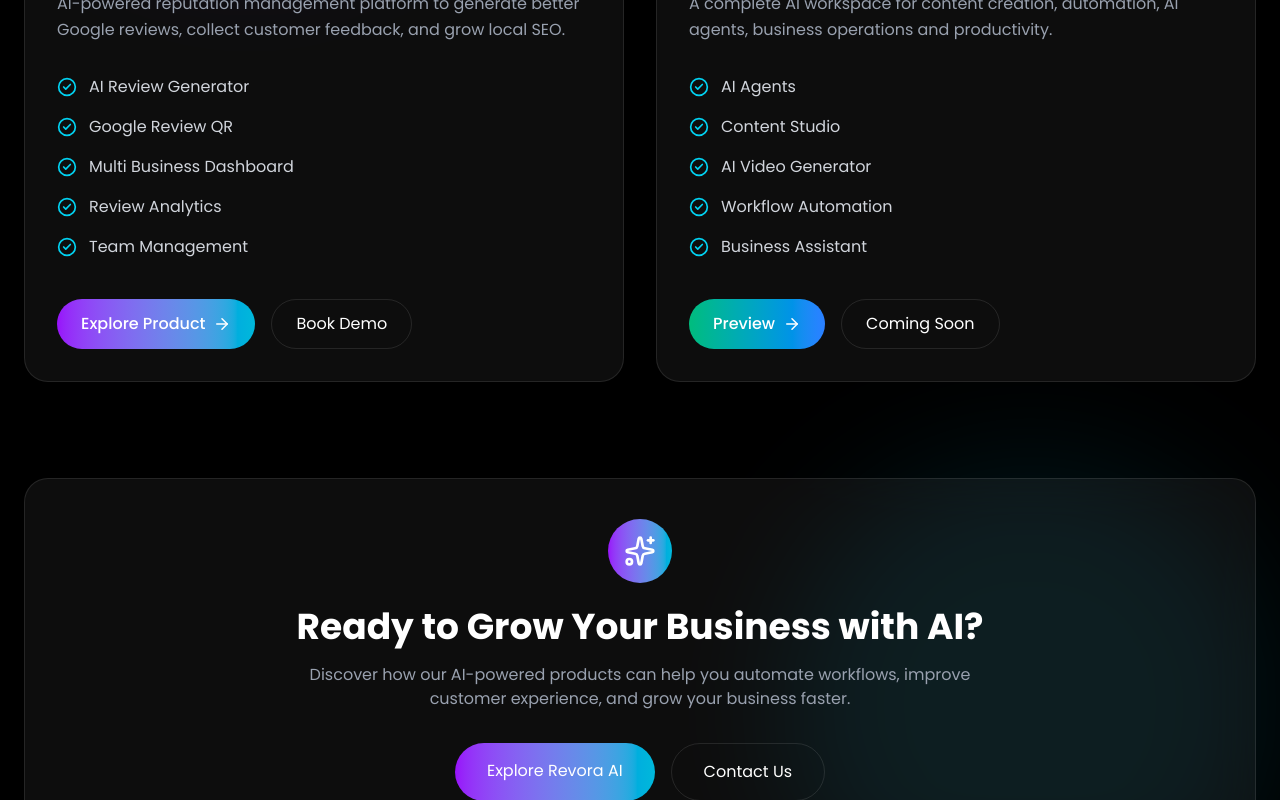
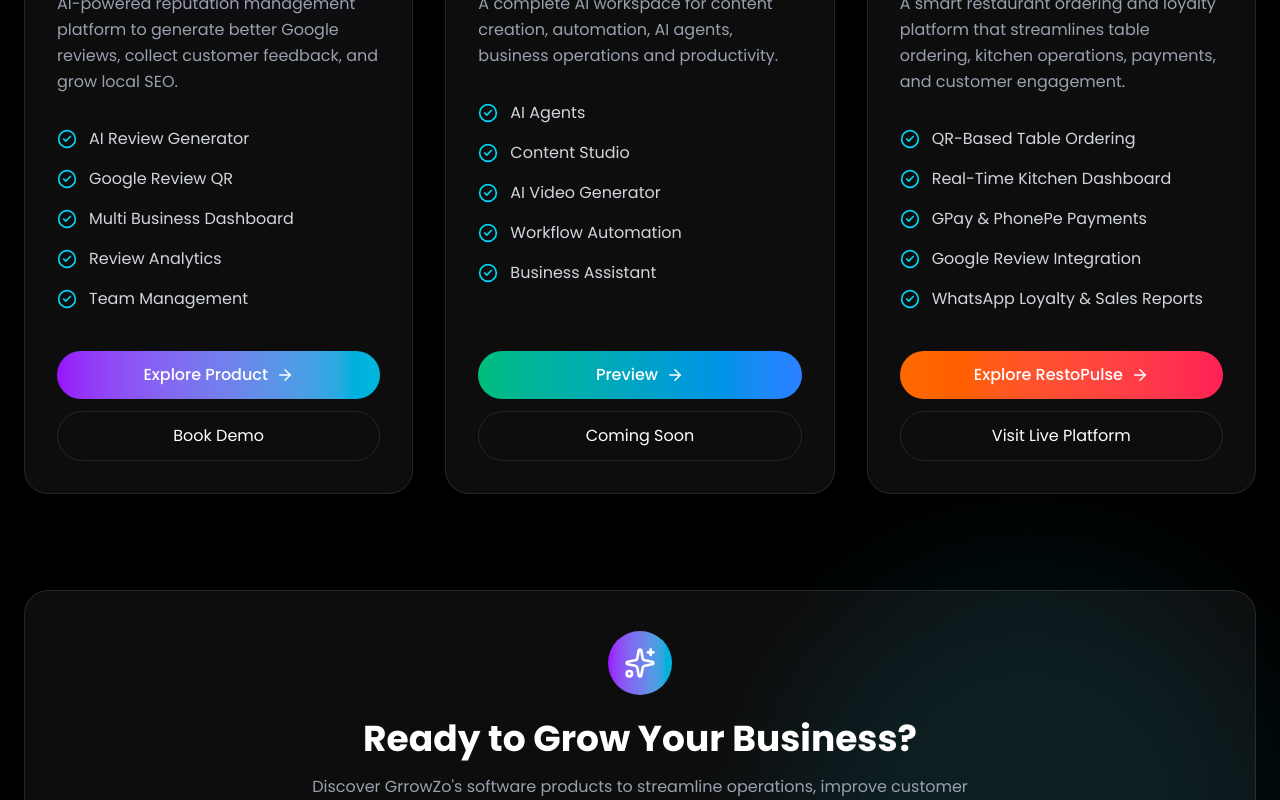
Before and after one commit to grrowzodigitalmarketing-max/grrowzo-website, a Next.js app: page / in a window 1280 px wide. Shown: the part 2260-3060 px from the top of the page. Built offline with nearby package versions, Linux system fonts and the light colour scheme.

Commit message:
Add RestoPulse homepage popup

```diff
--- a/app/page.tsx
+++ b/app/page.tsx
@@ -8,6 +8,7 @@
 import MouseGlow from "@/components/MouseGlow";
 import ScrollProgress from "@/components/ScrollProgress";
 import Loader from "@/components/Loader";
+import RestoPulsePopup from "@/components/RestoPulsePopup";
 import WhatsAppButton from "@/components/WhatsAppButton";
 import ContactSection from "@/components/ContactSection";
 import AboutSection from "@/components/AboutSection";
@@ -19,6 +20,7 @@
     <main className="bg-black text-white overflow-hidden" >
 
       <Loader />
+      <RestoPulsePopup />
       <ScrollProgress />
       <MouseGlow />
       <WhatsAppButton />
--- a/components/ProductsSection.tsx
+++ b/components/ProductsSection.tsx
@@ -8,6 +8,7 @@
   Star,
   ArrowRight,
   CheckCircle2,
+  UtensilsCrossed,
 } from "lucide-react";
 
 const products = [
@@ -27,6 +28,7 @@
     href: "/revora",
     primary: "Explore Product",
     secondary: "Book Demo",
+    external: false,
     gradient: "from-purple-600 to-cyan-500",
     border: "hover:border-cyan-400/40",
   },
@@ -46,8 +48,29 @@
     href: "/ai-os",
     primary: "Preview",
     secondary: "Coming Soon",
+    external: false,
     gradient: "from-emerald-500 to-blue-500",
     border: "hover:border-emerald-400/40",
+  },
+  {
+    title: "RestoPulse",
+    badge: "LIVE",
+    icon: <UtensilsCrossed className="w-7 h-7" />,
+    description:
+      "A smart restaurant ordering and loyalty platform that streamlines table ordering, kitchen operations, payments, and customer engagement.",
+    features: [
+      "QR-Based Table Ordering",
+      "Real-Time Kitchen Dashboard",
+      "GPay & PhonePe Payments",
+      "Google Review Integration",
+      "WhatsApp Loyalty & Sales Reports",
+    ],
+    href: "https://restopulse.grrowzo.com/",
+    primary: "Explore RestoPulse",
+    secondary: "Visit Live Platform",
+    external: true,
+    gradient: "from-orange-500 to-rose-500",
+    border: "hover:border-orange-400/40",
   },
 ];
 
@@ -78,12 +101,12 @@
           </div>
         </FadeUp>
 
-        {/* Cards */}
-        <div className="grid lg:grid-cols-2 gap-8">
-          {products.map((product, index) => (
-            <FadeUp key={index}>
+        {/* Product Cards */}
+        <div className="grid md:grid-cols-2 xl:grid-cols-3 gap-8">
+          {products.map((product) => (
+            <FadeUp key={product.title}>
               <div
-                className={`group h-full rounded-3xl border border-white/10 bg-white/5 backdrop-blur-xl p-8 transition-all duration-300 hover:-translate-y-2 ${product.border}`}
+                className={`group h-full flex flex-col rounded-3xl border border-white/10 bg-white/5 backdrop-blur-xl p-8 transition-all duration-300 hover:-translate-y-2 ${product.border}`}
               >
                 {/* Top */}
                 <div className="flex items-center justify-between mb-8">
@@ -100,41 +123,66 @@
                   </span>
                 </div>
 
-                <h3 className="text-3xl font-bold mb-4">{product.title}</h3>
+                <h3 className="text-3xl font-bold mb-4">
+                  {product.title}
+                </h3>
 
                 <p className="text-gray-400 leading-relaxed mb-8">
                   {product.description}
                 </p>
 
                 {/* Features */}
-                <div className="space-y-4 mb-10">
+                <div className="space-y-4 mb-10 flex-grow">
                   {product.features.map((feature) => (
                     <div
                       key={feature}
-                      className="flex items-center gap-3 text-gray-300"
+                      className="flex items-start gap-3 text-gray-300"
                     >
-                      <CheckCircle2 className="w-5 h-5 text-cyan-400" />
+                      <CheckCircle2 className="w-5 h-5 shrink-0 text-cyan-400 mt-0.5" />
                       <span>{feature}</span>
                     </div>
                   ))}
                 </div>
 
                 {/* Buttons */}
-                <div className="flex flex-wrap gap-4">
+                <div className="flex flex-col gap-3">
+                  {product.external ? (
+                    <a
+                      href={product.href}
+                      target="_blank"
+                      rel="noopener noreferrer"
+                      className={`inline-flex items-center justify-center gap-2 bg-gradient-to-r ${product.gradient} px-6 py-3 rounded-full font-medium hover:scale-105 transition duration-300`}
+                    >
+                      {product.primary}
+                      <ArrowRight size={18} />
+                    </a>
+                  ) : (
                     <Link
                       href={product.href}
-                    className={`inline-flex items-center gap-2 bg-gradient-to-r ${product.gradient} px-6 py-3 rounded-full font-medium hover:scale-105 transition duration-300`}
+                      className={`inline-flex items-center justify-center gap-2 bg-gradient-to-r ${product.gradient} px-6 py-3 rounded-full font-medium hover:scale-105 transition duration-300`}
                     >
                       {product.primary}
                       <ArrowRight size={18} />
                     </Link>
+                  )}
 
+                  {product.external ? (
+                    <a
+                      href={product.href}
+                      target="_blank"
+                      rel="noopener noreferrer"
+                      className="text-center border border-white/10 hover:border-orange-400 px-6 py-3 rounded-full transition duration-300"
+                    >
+                      {product.secondary}
+                    </a>
+                  ) : (
                     <Link
                       href="/contact"
-                    className="border border-white/10 hover:border-cyan-400 px-6 py-3 rounded-full transition duration-300"
+                      className="text-center border border-white/10 hover:border-cyan-400 px-6 py-3 rounded-full transition duration-300"
                     >
                       {product.secondary}
                     </Link>
+                  )}
                 </div>
               </div>
             </FadeUp>
@@ -151,22 +199,25 @@
             </div>
 
             <h3 className="text-3xl md:text-4xl font-bold mb-4">
-              Ready to Grow Your Business with AI?
+              Ready to Grow Your Business?
             </h3>
 
             <p className="text-gray-400 max-w-2xl mx-auto mb-8">
-              Discover how our AI-powered products can help you automate
-              workflows, improve customer experience, and grow your business
+              Discover GrrowZo&apos;s software products to streamline
+              operations, improve customer experience, and grow your business
               faster.
             </p>
 
             <div className="flex flex-col sm:flex-row justify-center gap-4">
-              <Link
-                href="/revora"
-                className="bg-gradient-to-r from-purple-600 to-cyan-500 px-8 py-4 rounded-full hover:scale-105 transition duration-300"
+              <a
+                href="https://restopulse.grrowzo.com/"
+                target="_blank"
+                rel="noopener noreferrer"
+                className="inline-flex items-center justify-center gap-2 bg-gradient-to-r from-orange-500 to-rose-500 px-8 py-4 rounded-full hover:scale-105 transition duration-300"
               >
-                Explore Revora AI
-              </Link>
+                Explore RestoPulse
+                <ArrowRight size={18} />
+              </a>
 
               <Link
                 href="/contact"
--- /dev/null
+++ b/components/RestoPulsePopup.tsx
@@ -0,0 +1,123 @@
+
+"use client";
+
+import { useEffect, useState } from "react";
+import { X, UtensilsCrossed, ArrowUpRight, Sparkles } from "lucide-react";
+
+const STORAGE_KEY = "restopulse-popup-dismissed";
+const SEVEN_DAYS = 7 * 24 * 60 * 60 * 1000;
+
+export default function RestoPulsePopup() {
+  const [visible, setVisible] = useState(false);
+
+  useEffect(() => {
+    try {
+      const dismissedAt = localStorage.getItem(STORAGE_KEY);
+
+      if (dismissedAt) {
+        const elapsed = Date.now() - Number(dismissedAt);
+
+        if (elapsed < SEVEN_DAYS) return;
+        localStorage.removeItem(STORAGE_KEY);
+      }
+    } catch {
+      // Continue without saved dismissal preference.
+    }
+
+    const timer = window.setTimeout(() => {
+      setVisible(true);
+    }, 8000);
+
+    return () => window.clearTimeout(timer);
+  }, []);
+
+  const closePopup = () => {
+    setVisible(false);
+
+    try {
+      localStorage.setItem(STORAGE_KEY, String(Date.now()));
+    } catch {
+      // Popup can still be closed if storage is unavailable.
+    }
+  };
+
+  if (!visible) return null;
+
+  return (
+    <div
+      className="fixed inset-0 z-[100] flex items-center justify-center bg-black/75 backdrop-blur-sm p-4"
+      onClick={closePopup}
+    >
+      <div
+        role="dialog"
+        aria-modal="true"
+        aria-labelledby="restopulse-title"
+        className="relative w-full max-w-lg overflow-hidden rounded-3xl border border-white/10 bg-[#10121b] text-white shadow-2xl"
+        onClick={(event) => event.stopPropagation()}
+      >
+        <button
+          type="button"
+          onClick={closePopup}
+          aria-label="Close popup"
+          className="absolute right-4 top-4 z-10 rounded-full border border-white/15 bg-black/50 p-2 text-gray-300 transition hover:bg-white/10 hover:text-white"
+        >
+          <X size={20} />
+        </button>
+
+        <div className="relative overflow-hidden bg-gradient-to-br from-orange-500/20 via-rose-500/10 to-transparent p-7 pb-5 sm:p-9 sm:pb-6">
+          <div className="mb-7 flex items-center gap-3">
+            <div className="flex h-12 w-12 items-center justify-center rounded-2xl bg-gradient-to-br from-orange-500 to-rose-500">
+              <UtensilsCrossed size={24} />
+            </div>
+
+            <div>
+              <p className="font-bold tracking-wide">RestoPulse</p>
+              <p className="text-xs tracking-[3px] text-gray-400">
+                BY GRROWZO
+              </p>
+            </div>
+
+            <Sparkles className="ml-auto mr-10 text-orange-400" size={22} />
+          </div>
+
+          <span className="inline-flex rounded-full border border-orange-400/30 bg-orange-400/10 px-3 py-1 text-xs font-semibold uppercase tracking-wider text-orange-300">
+            Introducing RestoPulse
+          </span>
+
+          <h2
+            id="restopulse-title"
+            className="mt-5 text-3xl font-bold leading-tight sm:text-4xl"
+          >
+            Make Every Table a Smarter Ordering Experience.
+          </h2>
+
+          <p className="mt-4 text-sm leading-7 text-gray-300 sm:text-base">
+            QR-based ordering, live kitchen management, UPI payments,
+            customer loyalty and sales reports — built for modern restaurants.
+          </p>
+        </div>
+
+        <div className="flex flex-col gap-3 p-7 pt-3 sm:flex-row sm:p-9 sm:pt-3">
+          <a
+            href="https://restopulse.grrowzo.com/"
+            target="_blank"
+            rel="noopener noreferrer"
+            onClick={closePopup}
+            className="inline-flex flex-1 items-center justify-center gap-2 rounded-full bg-gradient-to-r from-orange-500 to-rose-500 px-6 py-3.5 font-semibold transition hover:scale-[1.02]"
+          >
+            Explore RestoPulse
+            <ArrowUpRight size={18} />
+          </a>
+
+          <button
+            type="button"
+            onClick={closePopup}
+            className="rounded-full border border-white/15 px-6 py-3.5 text-gray-300 transition hover:border-white/40 hover:text-white"
+          >
+            Maybe Later
+          </button>
+        </div>
+      </div>
+    </div>
+  );
+}
```
Lines whose indentation alone changed are shown as unchanged.
